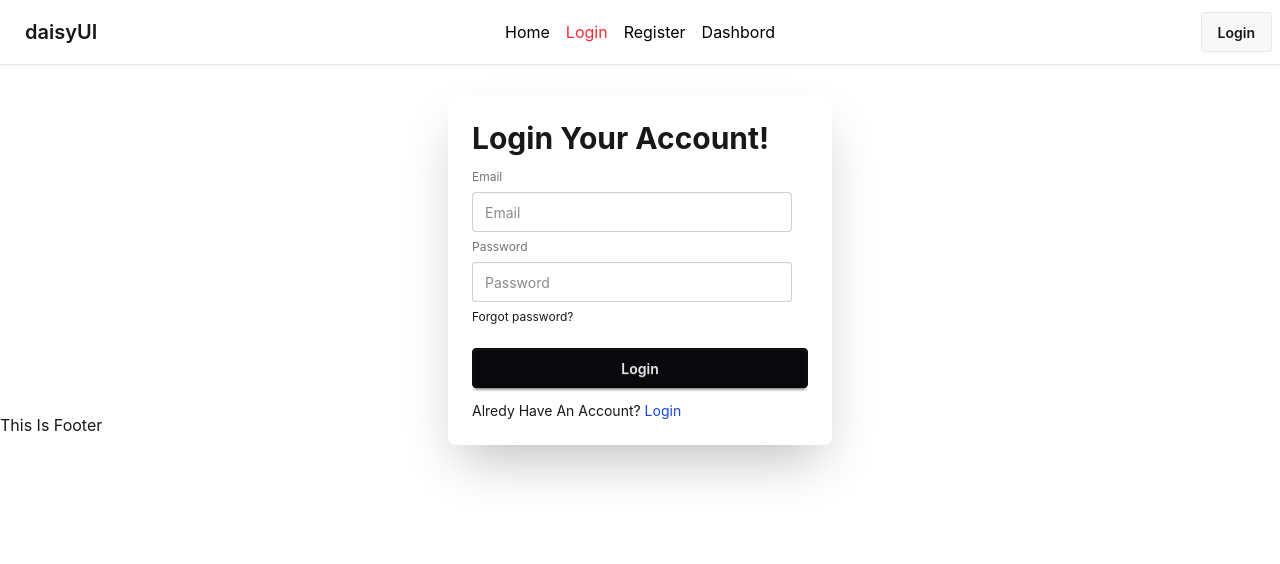
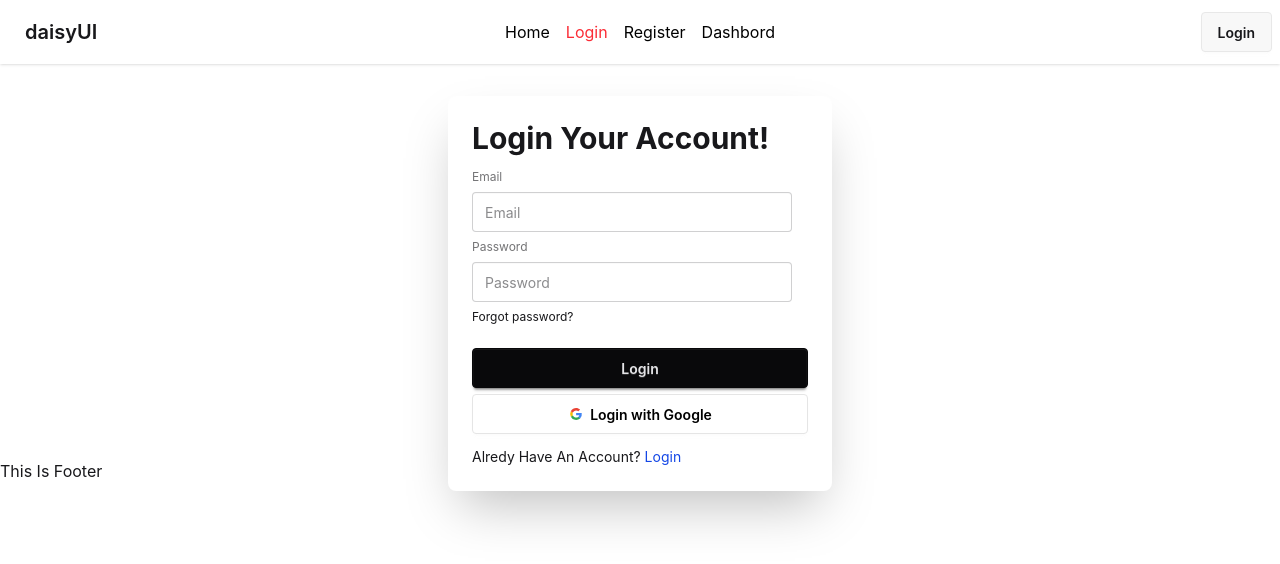
Before and after one commit to mdhafizulislam2004/Firebase_Basic_Project_Setup, a React (Vite) app in the folder Basic_Project_Setup/: page /login in a window 1280 px wide. Shown: the top 564 px of the page. Built offline with nearby package versions, Linux system fonts and the light colour scheme; no server answers.

Commit message:
Some Problem Slv

```diff
--- a/Basic_Project_Setup/src/Contexts/AuthContexts/AuthProvider.jsx
+++ b/Basic_Project_Setup/src/Contexts/AuthContexts/AuthProvider.jsx
@@ -1,10 +1,10 @@
-import { createUserWithEmailAndPassword, onAuthStateChanged, signInWithEmailAndPassword, signOut } from "firebase/auth";
+import { createUserWithEmailAndPassword, GoogleAuthProvider, onAuthStateChanged, signInWithEmailAndPassword, signInWithPopup, signOut } from "firebase/auth";
 import { AuthContexts } from "./AuthContexts";
 import { auth } from "../../Firebase/Firebase.config";
 import { useEffect, useState } from "react";
 
 const AuthProvider = ({children}) => {
-
+    const googleProvider= new GoogleAuthProvider()
     const[user,setUser]=useState(null)
     const[loder,setLoder]=useState(true)
 
@@ -16,6 +16,11 @@
     const signinUser=(email,password)=>{
         setLoder(true)
         return signInWithEmailAndPassword(auth,email,password)
+    }
+
+    const googleLogin=()=>{
+        setLoder(true)
+      return signInWithPopup(auth,googleProvider)
     }
 
     const signout=()=>{
@@ -49,6 +54,7 @@
         createUser,
         signinUser,
         signout,
+        googleLogin
     }
 
     return (
--- a/Basic_Project_Setup/src/Layout/Login.jsx
+++ b/Basic_Project_Setup/src/Layout/Login.jsx
@@ -4,27 +4,26 @@
 
 const Login = () => {
 
-    const{signinUser}=use(AuthContexts)
+    const { signinUser, googleLogin } = use(AuthContexts)
 
-    const location=useLocation()
+    const location = useLocation()
     console.log(location);
-    const navigate=useNavigate()
+    const navigate = useNavigate()
 
-    const submitHendaler=(e)=>{
+    const submitHendaler = (e) => {
         e.preventDefault()
-        const email=e.target.email.value
-        const password=e.target.password.value
+        const email = e.target.email.value
+        const password = e.target.password.value
 
-        signinUser(email,password)
-        .then(result=>{
-            console.log(result.user);
-            e.target.reset()
-            navigate(location.state || "/")
-        })
-        .catch(error=>{
-            console.log(error.message);
-
-        })
+        signinUser(email, password)
+            .then(result => {
+                console.log(result.user);
+                e.target.reset()
+                navigate(location?.state || "/")
+            })
+            .catch(error => {
+                console.log(error.message);
+            })
     }
 
     //  const submitHendaler=(e)=>{
@@ -35,6 +34,18 @@
     //     console.log("Login",email,password);
 
     // }
+
+
+    const googleHendaler = () => {
+        googleLogin()
+            .then(result => {
+                console.log(result.user);
+                navigate(location?.state || "/")
+            })
+            .catch(error => {
+                console.log(error.message);
+            })
+    }
 
     return (
         <div className="card bg-base-100 top-8 mx-auto w-full max-w-sm shrink-0 shadow-2xl">
@@ -50,6 +61,10 @@
                         <input type="password" className="input" name="password" placeholder="Password" />
                         <div><a className="link link-hover">Forgot password?</a></div>
                         <button className="btn btn-neutral mt-4">Login</button>
+                        <button type="button" onClick={googleHendaler} className="btn bg-white text-black border-[#e5e5e5]">
+                            <svg aria-label="Google logo" width="16" height="16" xmlns="http://www.w3.org/2000/svg" viewBox="0 0 512 512"><g><path d="m0 0H512V512H0" fill="#fff"></path><path fill="#34a853" d="M153 292c30 82 118 95 171 60h62v48A192 192 0 0190 341"></path><path fill="#4285f4" d="m386 400a140 175 0 0053-179H260v74h102q-7 37-38 57"></path><path fill="#fbbc02" d="m90 341a208 200 0 010-171l63 49q-12 37 0 73"></path><path fill="#ea4335" d="m153 219c22-69 116-109 179-50l55-54c-78-75-230-72-297 55"></path></g></svg>
+                            Login with Google
+                        </button>
                     </fieldset>
                 </form>
                 <p>Alredy Have An Account? <Link className="text-blue-700" to="/login">Login</Link></p>
--- a/Basic_Project_Setup/src/PrivateRoutes/PrivateRoutes.jsx
+++ b/Basic_Project_Setup/src/PrivateRoutes/PrivateRoutes.jsx
@@ -17,7 +17,7 @@
     if(user){
         return children
     }
-    return <Navigate state={location?.pathname} to="/login"></Navigate>
+    return <Navigate state={location.pathname} to="/login"></Navigate>
 };
 
 export default PrivateRoutes;
```
